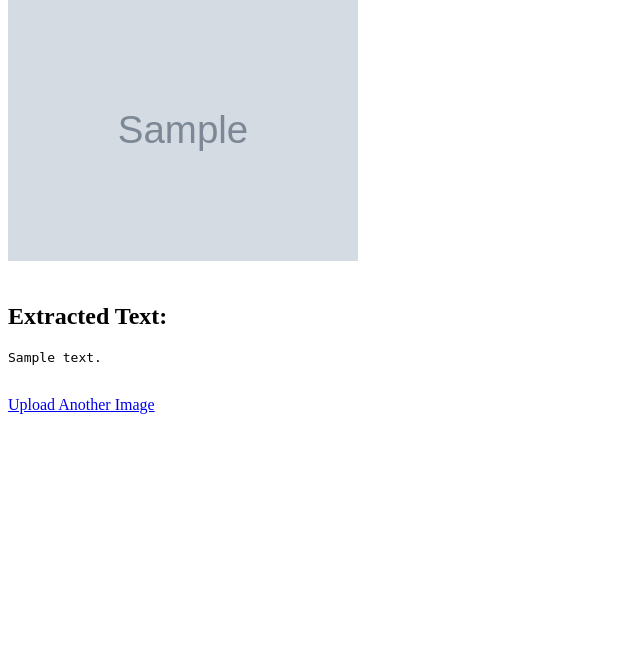
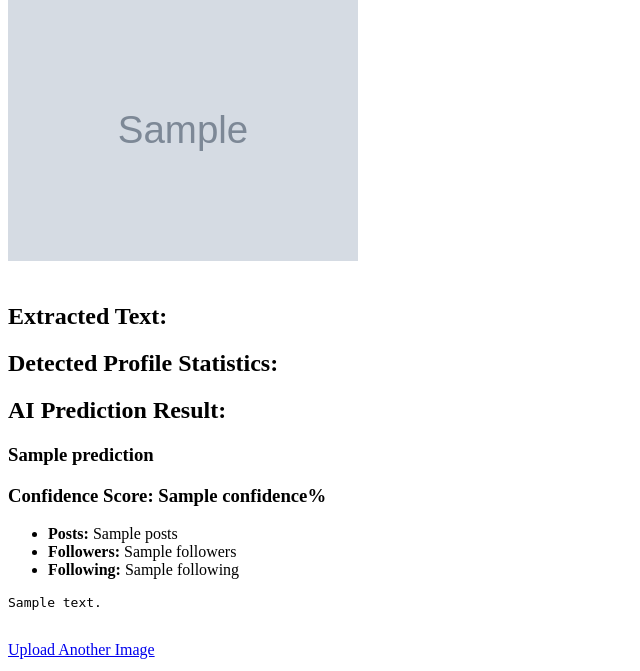
Before and after one commit to hitheshsjecmca/fake-profile-detector, a Flask app: template templates/result.html in a window 1280 px wide. Shown: the part 129-800 px from the top of the page, without its empty margins (0-640 px from the left). Run offline with Flask 3, Linux system fonts and the light colour scheme; the template is opened without the code that fills it: most values are stand-ins (such as "Sample title", 1, 10 or a date in 2020); grey boxes marked "Sample" are stand-in pictures; parts of the project's set-up code (start-up, migrations or seed data) failed here and were passed over.

Commit message:
initial working model

```diff
--- a/app.py
+++ b/app.py
@@ -1,45 +1,284 @@
+import os
+import re
+import cv2
+import joblib
 import pytesseract
+import numpy as np
+import spacy
+
+from flask import Flask, render_template, request
 from PIL import Image
-pytesseract.pytesseract.tesseract_cmd = r"C:\Program Files\Tesseract-OCR\tesseract.exe"
-from flask import Flask, render_template, request
-import os
+pytesseract.pytesseract.tesseract_cmd = (
+    r"C:\Program Files\Tesseract-OCR\tesseract.exe"
+)
+
 
 app = Flask(__name__)
 
-# Upload folder
-UPLOAD_FOLDER = 'static/uploads'
-app.config['UPLOAD_FOLDER'] = UPLOAD_FOLDER
 
-@app.route('/')
+nlp = spacy.load("en_core_web_sm")
+
+model = joblib.load("model/fake_profile_model.pkl")
+
+UPLOAD_FOLDER = "static/uploads"
+
+app.config["UPLOAD_FOLDER"] = UPLOAD_FOLDER
+
+def convert_to_number(text):
+
+    text = text.upper().replace(",", "").strip()
+
+    try:
+
+        if "M" in text:
+            return int(float(text.replace("M", "")) * 1000000)
+
+        elif "K" in text:
+            return int(float(text.replace("K", "")) * 1000)
+
+        else:
+            return int(float(text))
+
+    except:
+        return 0
+
+@app.route("/")
 def home():
-    return render_template('index.html')
+    return render_template("index.html")
 
-@app.route('/upload', methods=['POST'])
+
+@app.route("/upload", methods=["POST"])
 def upload():
 
-    if 'profile_image' not in request.files:
+    if "profile_image" not in request.files:
         return "No File Uploaded"
 
-    file = request.files['profile_image']
+    file = request.files["profile_image"]
 
-    if file.filename == '':
+    if file.filename == "":
         return "No Selected File"
 
-    filepath = os.path.join(app.config['UPLOAD_FOLDER'], file.filename)
+
+    filepath = os.path.join(
+        app.config["UPLOAD_FOLDER"],
+        file.filename
+    )
 
     file.save(filepath)
 
-    # Open image
-    image = Image.open(filepath)
+    img = cv2.imread(filepath)
 
-    # OCR Text Extraction
-    extracted_text = pytesseract.image_to_string(image)
+    gray = cv2.cvtColor(
+        img,
+        cv2.COLOR_BGR2GRAY
+    )
+
+    gray = cv2.GaussianBlur(
+        gray,
+        (5, 5),
+        0
+    )
+
+    gray = cv2.adaptiveThreshold(
+        gray,
+        255,
+        cv2.ADAPTIVE_THRESH_GAUSSIAN_C,
+        cv2.THRESH_BINARY,
+        11,
+        2
+    )
+
+    kernel = np.array([
+        [-1, -1, -1],
+        [-1,  9, -1],
+        [-1, -1, -1]
+    ])
+
+    gray = cv2.filter2D(
+        gray,
+        -1,
+        kernel
+    )
+
+
+    processed_path = (
+        "static/uploads/processed.png"
+    )
+
+    cv2.imwrite(
+        processed_path,
+        gray
+    )
+
+
+    image = Image.open(processed_path)
+
+    custom_config = r'--oem 3 --psm 11'
+
+    extracted_text = pytesseract.image_to_string(
+        image,
+        config=custom_config
+    )
+
+
+    cleaned_text = "\n".join(
+        line.strip()
+        for line in extracted_text.splitlines()
+        if line.strip()
+    )
+
+    print("\n===== OCR TEXT =====\n")
+    print(cleaned_text)
+
+
+    doc = nlp(cleaned_text)
+
+    tokens = [token.text for token in doc]
+
+    print("\n===== NLP TOKENS =====\n")
+    print(tokens)
+
+
+
+    posts = 0
+    followers = 0
+    following = 0
+
+
+
+    posts_match = re.search(
+        r'([\d.,]+[MK]?)\s*posts',
+        cleaned_text,
+        re.IGNORECASE
+    )
+
+    if posts_match:
+        posts = convert_to_number(
+            posts_match.group(1)
+        )
+
+
+    followers_match = re.search(
+        r'([\d.,]+[MK]?)\s*followers',
+        cleaned_text,
+        re.IGNORECASE
+    )
+
+    if followers_match:
+        followers = convert_to_number(
+            followers_match.group(1)
+        )
+
+
+    following_match = re.search(
+        r'([\d.,]+[MK]?)\s*following',
+        cleaned_text,
+        re.IGNORECASE
+    )
+
+    if following_match:
+        following = convert_to_number(
+            following_match.group(1)
+        )
+
+
+
+    username = tokens[0] if len(tokens) > 0 else "unknown"
+
+    fullname_words = len(username.split())
+
+    digit_ratio = (
+        sum(c.isdigit() for c in username)
+        / max(len(username), 1)
+    )
+
+    name_equals_username = 1 if username.lower() == username else 0
+
+    description_length = len(cleaned_text)
+
+    external_url = (
+        1 if ".com" in cleaned_text.lower()
+        else 0
+    )
+
+    private_account = (
+        1 if "private" in cleaned_text.lower()
+        else 0
+    )
+
+    engagement_ratio = (
+        followers / (following + 1)
+    )
+
+
+    features = np.array([[
+        1,
+        digit_ratio,
+        fullname_words,
+        digit_ratio,
+        name_equals_username,
+        description_length,
+        external_url,
+        private_account,
+        posts,
+        followers,
+        following
+    ]])
+
+
+    prediction = model.predict(features)[0]
+
+    probability = model.predict_proba(
+        features
+    )[0]
+
+    confidence = round(
+        max(probability) * 100,
+        2
+    )
+
+    result = (
+        "Fake Profile"
+        if prediction == 1
+        else "Real Profile"
+    )
+
+
+    if confidence >= 90:
+        risk_level = "Highly Suspicious"
+
+    elif confidence >= 70:
+        risk_level = "Suspicious"
+
+    elif confidence >= 50:
+        risk_level = "Moderate Risk"
+
+    else:
+        risk_level = "Likely Genuine"
+
+
+    print("\n===== DETECTED VALUES =====\n")
+
+    print("Posts:", posts)
+    print("Followers:", followers)
+    print("Following:", following)
+
+    print("\n===== AI RESULT =====\n")
+
+    print(result)
+    print(confidence)
 
     return render_template(
-    'result.html',
-    image_path=filepath,
-    extracted_text=extracted_text
-)
+        "result.html",
+        image_path=filepath,
+        extracted_text=cleaned_text,
+        posts=posts,
+        followers=followers,
+        following=following,
+        prediction=result,
+        confidence=confidence,
+        risk_level=risk_level
+    )
 
-if __name__ == '__main__':
+if __name__ == "__main__":
     app.run(debug=True)
--- a/templates/result.html
+++ b/templates/result.html
@@ -16,6 +16,18 @@
 
     <!-- OCR Extracted Text -->
     <h2>Extracted Text:</h2>
+    <h2>Detected Profile Statistics:</h2>
+        <h2>AI Prediction Result:</h2>
+
+    <h3>{{ prediction }}</h3>
+
+    <h3>Confidence Score: {{ confidence }}%</h3>
+<ul>
+    <li><strong>Posts:</strong> {{ posts }}</li>
+    <li><strong>Followers:</strong> {{ followers }}</li>
+    <li><strong>Following:</strong> {{ following }}</li>
+</ul>
+</ul>
 
     <pre>{{ extracted_text }}</pre>
 
```
Also changed, not shown: static/uploads/Screenshot 2026-05-28 095044.png (added), static/uploads/Screenshot 2026-05-28 100530.png (added), static/uploads/Screenshot 2026-05-28 123916.png (added), static/uploads/Screenshot 2026-05-28 124305.png (added), static/uploads/Screenshot 2026-05-28 124450.png (added), static/uploads/Screenshot 2026-05-28 131301.png (added), static/uploads/processed.png (added), 1 other file.
